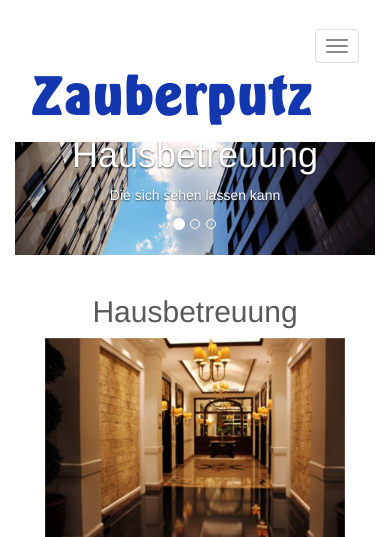
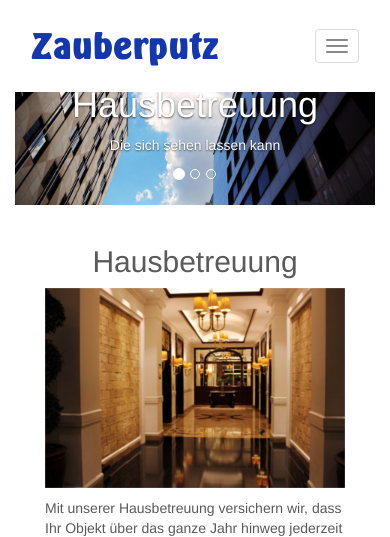
Before and after one commit to Stefan-Ilic/zauberputz-website, a PHP site: page /index.php in a window 390 px wide. Shown: the top 537 px of the page. Run offline with PHP 8.4, Linux system fonts and the light colour scheme.

Commit message:
Add additional scaling for navbar brand

```diff
--- a/css/style.css
+++ b/css/style.css
@@ -11,6 +11,13 @@
     font-family: "Emmett";
     font-size: 3em;
     color: #1237AE;
+}
+
+@media (max-width: 400px) {
+ .emmett {
+     font-size: 2em;
+
+ }
 }
 
 .navbar-item {
@@ -91,9 +98,7 @@ nav {
     min-height: 85px;
 }
 
-@media (max-width: 990px) {
 
-}
 
 @media (max-width: 1195px) {
     .text-limit {
--- a/head.php
+++ b/head.php
@@ -1,14 +1,14 @@
 <!-- use UTF-8 -->
 <meta charset="UTF-8">
+
+<!-- Scaling -->
+<meta name="viewport" content="width=device-width, initial-scale=1">
 
 <!-- favicon -->
 <link rel="icon" href="img/favicon.png" type="image/png" />
 
 <!-- jquery -->
 <script src="js/jquery.js" type="text/javascript"></script>
-
-<!-- Scaling -->
-<meta name="viewport" content="width=device-width, initial-scale=1">
 
 <!-- bootstrap -->
 <link href="css/bootstrap.min.css" type="text/css" rel="stylesheet" />
@@ -20,7 +20,7 @@
 <!-- own css -->
 <link href="css/style.css" type="text/css" rel="stylesheet" />
 
-<!-- carousel -->
+<!-- carousel css -->
 <link href="css/carousel.css" type="text/css" rel="stylesheet" />
 
 <?php
```
